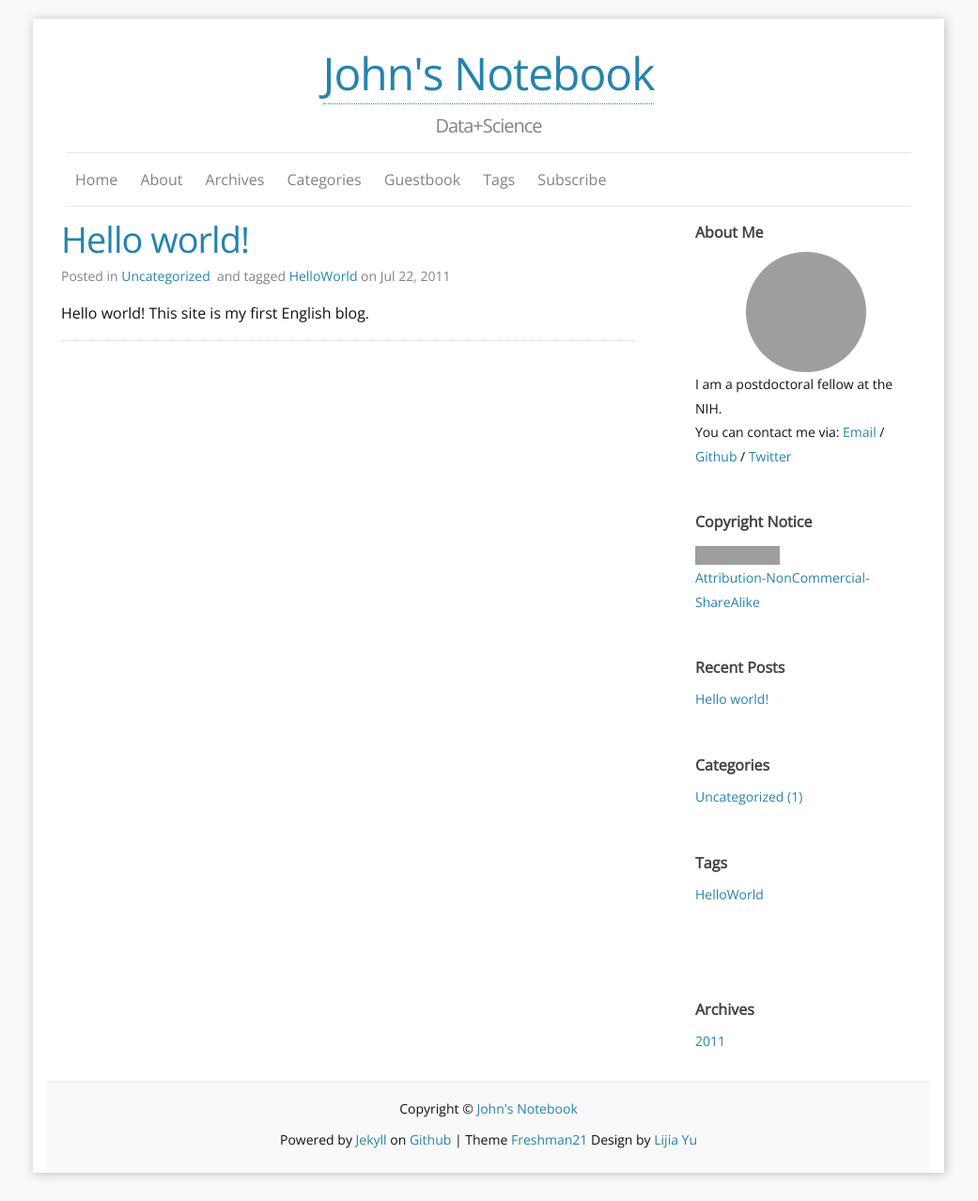
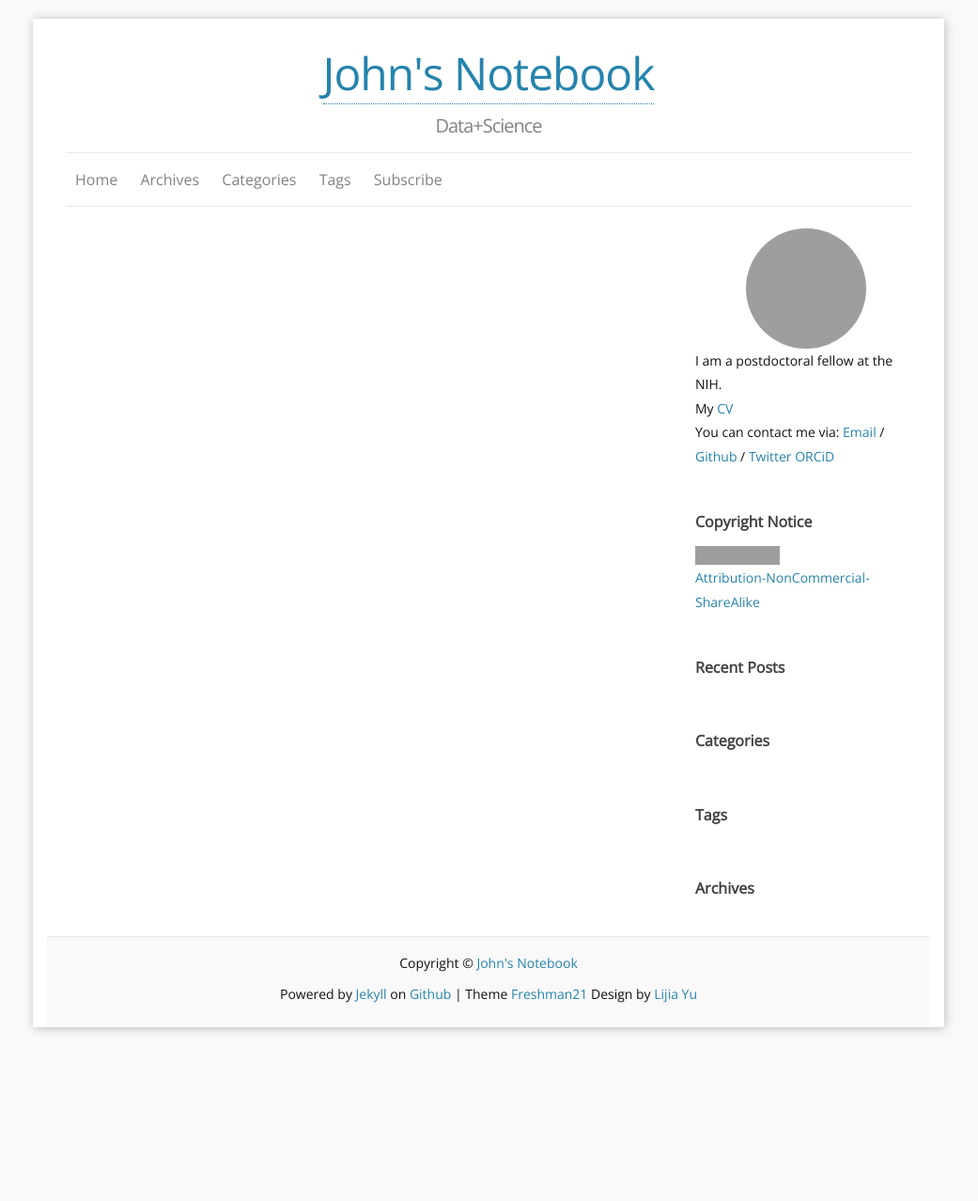
Before and after one commit to jdidion/jdidion.github.io, a Jekyll site: the page built from index.html, in a window 1280 px wide. Shown: the whole page at 94% size, without its empty margins (120-1161 px from the left). Built offline with Jekyll 4.4.1, drawn with Linux system fonts in a browser that asks for light colours; the list of posts is cut into pages by our own code; after the commit the page ends 1123 px from its top, so only the background shows below that; grey boxes are pictures that could not be loaded.

Commit message:
update content

```diff
--- a/_config.yml
+++ b/_config.yml
@@ -24,7 +24,6 @@ default_locale: "en"
 
 locales:
     en:
-      Aboutme: "About Me"
       Archives: "Archives"
       Categories: "Categories"
       Copyright_Notice: "Copyright Notice"
--- a/_includes/Aboutme.html
+++ b/_includes/Aboutme.html
@@ -3,6 +3,8 @@
   <img title="{{site.author}}" src="{{site.aboutme_photo}}" alt="{{site.author}}"/>
   <span>{{site.aboutme}}</span>
   <br />
+  My <a href="http://john.didion.net/cv/build/cv.html">CV</a>
+  <br/>
 
   {% if site.ShowContactInfo == "True" %}
 
@@ -17,6 +19,9 @@
   {% if site.twitter_username != empty %}
   <a href="https://twitter.com/{{site.twitter_username}}" title="TwitterID: {{site.twitter_username}}">Twitter</a>
   {% endif %}
+  {% if site.orcid_id != empty %}
+  <a href="http://orcid.org/{{site.orcid_id}}">ORCiD</a>
+  {% endif %}
 
   {% endif %}
 
--- a/_includes/sidebar.html
+++ b/_includes/sidebar.html
@@ -4,6 +4,5 @@
 {% include Recent_Posts.html %}
 {% include Categories.html %}
 {% include Tags.html %}
-{% include Blogroll.html %}
 {% include Archives.html %}
 </div>
--- a/_posts/2011-07-22-hello-world.md
+++ /dev/null
@@ -1,10 +0,0 @@
----
-published: true
-title: Hello world!
-layout: post
-author: Yu
-category: Uncategorized
-tags: HelloWorld
-
----
-Hello world! This site is my first English blog.
```
Also changed, not shown: about.md (deleted, +0 -24 lines), guestbook.md (deleted, +0 -9 lines).
